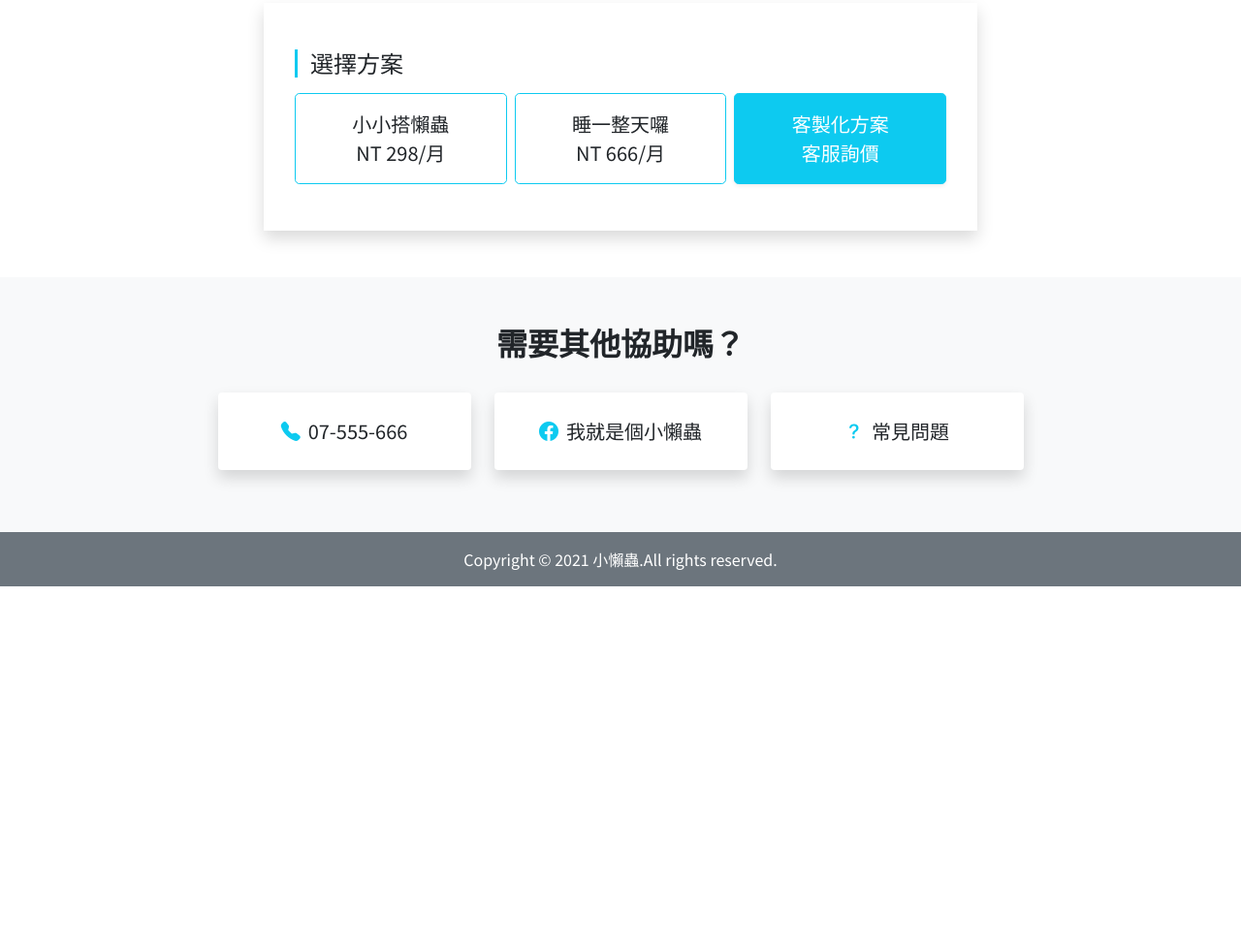
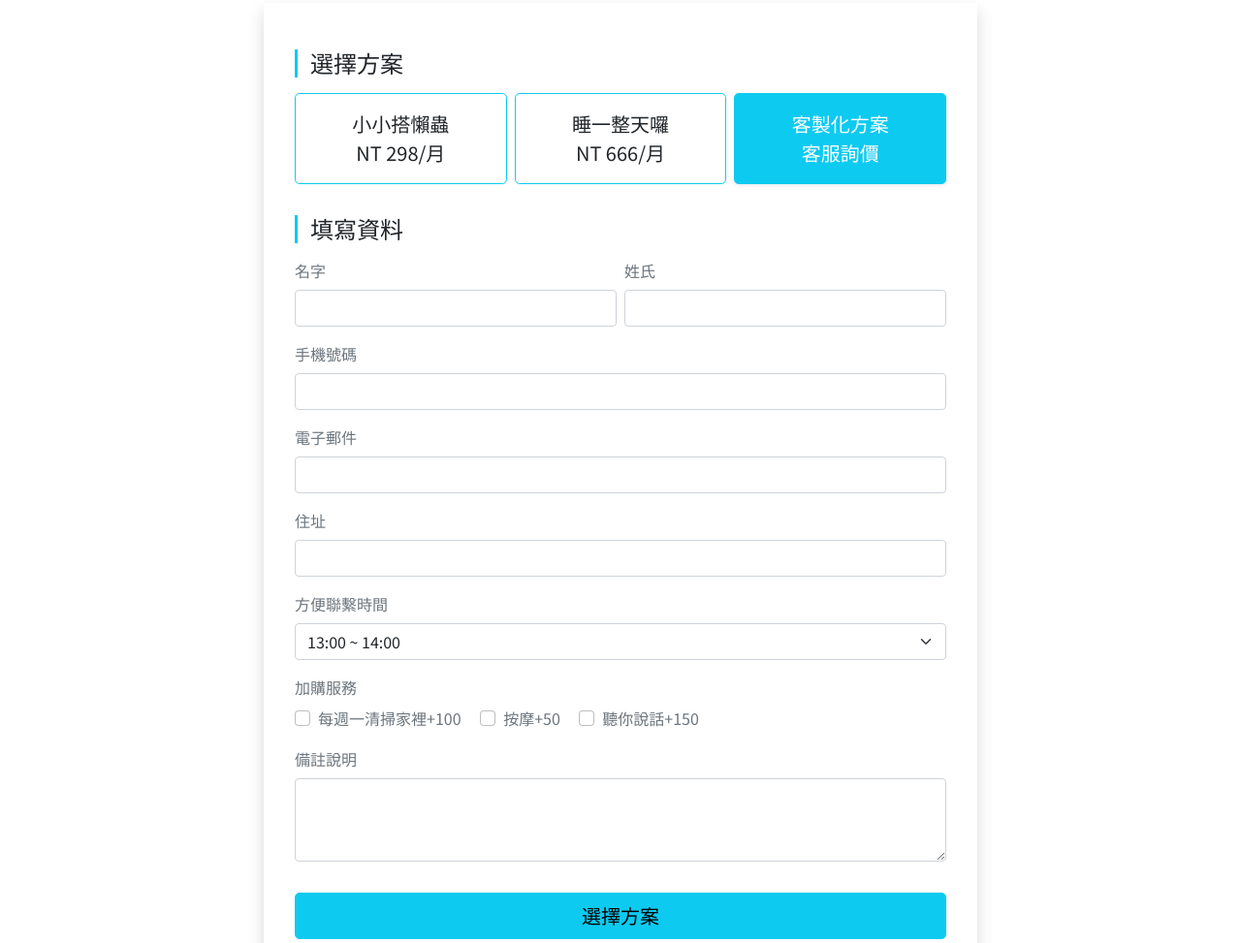
Before and after one commit to Mingy1024/Bootstrap-practice-Landing-Page, a website: page plan.html in a window 1280 px wide. Shown: the part 287-1260 px from the top of the page at 97% size. Before the commit the page ends 892 px from the top, so only its background shows below. Drawn offline with nearby package versions, Linux system fonts and the light colour scheme.

Commit message:
完成方案頁面內容

```diff
--- a/plan.html
+++ b/plan.html
@@ -73,10 +73,10 @@
 
     <section class="container py-5">
       <div class="row justify-content-center">
-        <div class="col-lg-8 ">
+        <div class="col-lg-8">
           <form action="" class="py-lg-5 px-lg-32 shadow-lg">
             <h3 class="h4 deco-line mb-3">選擇方案</h3>
-            <div class="row row-cols-1 row-cols-lg-3 g-2">
+            <div class="row row-cols-1 row-cols-lg-3 g-2 mb-32">
               <div class="col">
                 <button
                   type="button"
@@ -105,6 +105,104 @@
                 </button>
               </div>
             </div>
+            <h3 class="h4 deco-line mb-3">填寫資料</h3>
+            <div class="row text-secondary gx-2">
+              <div class="col-lg-6 mb-3">
+                <label for="firstName" class="mb-2">名字</label>
+                <input
+                  type="text"
+                  class="form-control"
+                  id="firstName"
+                  aria-label="名字"
+                />
+              </div>
+              <div class="col-lg-6 mb-3">
+                <label for="lastName" class="mb-2">姓氏</label>
+                <input
+                  type="text"
+                  class="form-control"
+                  id="lastName"
+                  aria-label="姓氏"
+                />
+              </div>
+              <div class="col-12 mb-3">
+                <label for="phoneNumber" class="mb-2">手機號碼</label>
+                <input
+                  type="tel"
+                  class="form-control"
+                  id="phoneNumber"
+                  aria-label="手機號碼"
+                />
+              </div>
+              <div class="col-12 mb-3">
+                <label for="email" class="mb-2">電子郵件</label>
+                <input
+                  type="email"
+                  class="form-control"
+                  id="email"
+                  aria-label="電子郵件"
+                />
+              </div>
+              <div class="col-12 mb-3">
+                <label for="address" class="mb-2">住址</label>
+                <input
+                  type="text"
+                  class="form-control"
+                  id="address"
+                  aria-label="住址"
+                />
+              </div>
+              <div class="col-12 mb-3">
+                <label for="time" class="mb-2">方便聯繫時間</label>
+                <select id="time" class="form-select">
+                  <option value="">8:00 ~ 9:00</option>
+                  <option value="">9:00 ~ 10:00</option>
+                  <option value="">10:00 ~ 11:00</option>
+                  <option value="">11:00 ~ 12:00</option>
+                  <option value="">12:00 ~ 13:00</option>
+                  <option value="" selected>13:00 ~ 14:00</option>
+                  <option value="">14:00 ~ 15:00</option>
+                  <option value="">15:00 ~ 16:00</option>
+                  <option value="">16:00 ~ 17:00</option>
+                </select>
+              </div>
+              <div class="col-12 mb-3">
+                <label for="mondayClean" class="mb-2">加購服務</label>
+                <div class="serving">
+                  <div class="form-check pe-3 d-inline-block">
+                    <input
+                      class="form-check-input"
+                      type="checkbox"
+                      id="mondayClean"
+                    />
+                    <label for="mondayClean" class="form-check-label"
+                      >每週一清掃家裡+100</label
+                    >
+                  </div>
+                  <div class="form-check pe-3 d-inline-block">
+                    <input
+                      class="form-check-input"
+                      type="checkbox"
+                      id="massage"
+                    />
+                    <label for="massage" class="form-check-label"
+                      >按摩+50</label
+                    >
+                  </div>
+                  <div class="form-check d-lg-inline-block">
+                    <input class="form-check-input" type="checkbox" id="listen" />
+                    <label for="listen" class="form-check-label"
+                      >聽你說話+150</label
+                    >
+                  </div>
+                </div>
+              </div>
+              <div class="col-12 mb-32">
+                <label for="remark" class="mb-2">備註說明</label>
+                <textarea class="form-control" id="remark" style="height: 86px;"></textarea>
+              </div>
+            </div>
+            <button type="submit" class="btn btn-lg btn-info w-100">選擇方案</button>
           </form>
         </div>
       </div>
```
